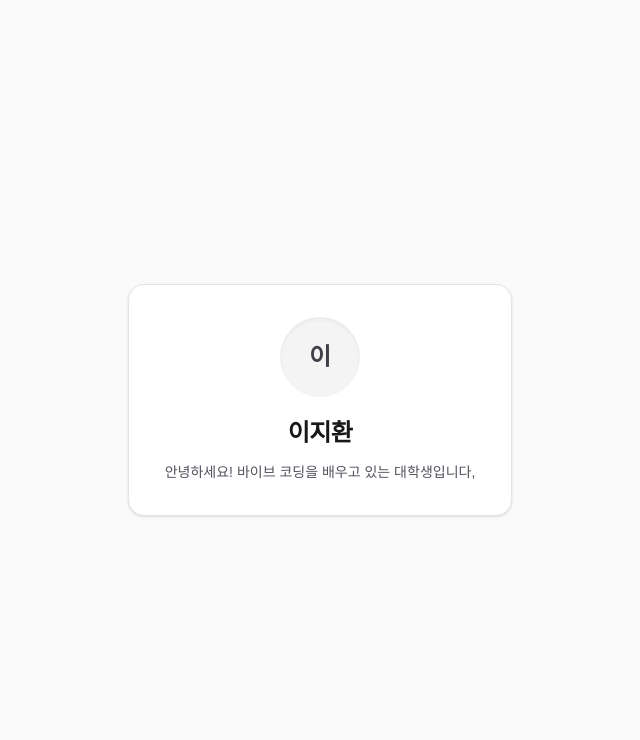
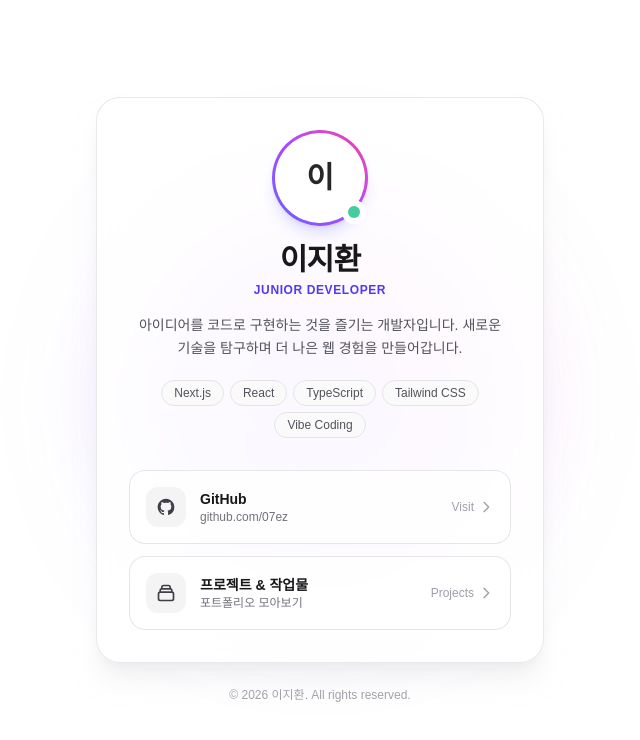
Before and after one commit to 07ez/mylink, a Next.js app: page / in a window 1280 px wide. Shown: the top 740 px of the page, without its empty margins (320-960 px from the left). Built offline with nearby package versions, Linux system fonts and the light colour scheme.

Commit message:
style: 프로필 페이지 디자인 고도화 및 소개글 개선

```diff
--- a/src/app/page.tsx
+++ b/src/app/page.tsx
@@ -1,13 +1,133 @@
 export default function Home() {
+  const links = [
+    {
+      title: "GitHub",
+      description: "github.com/07ez",
+      url: "https://github.com/07ez",
+      badge: "Visit",
+      icon: (
+        <svg className="h-5 w-5" fill="currentColor" viewBox="0 0 24 24">
+          <path
+            fillRule="evenodd"
+            clipRule="evenodd"
+            d="M12 2C6.477 2 2 6.484 2 12.017c0 4.425 2.865 8.18 6.839 9.504.5.092.682-.217.682-.483 0-.237-.008-.868-.013-1.703-2.782.605-3.369-1.343-3.369-1.343-.454-1.158-1.11-1.466-1.11-1.466-.908-.62.069-.608.069-.608 1.003.07 1.53 1.032 1.53 1.032.892 1.53 2.341 1.088 2.91.832.092-.647.35-1.088.636-1.338-2.22-.253-4.555-1.113-4.555-4.951 0-1.093.39-1.988 1.029-2.688-.103-.253-.446-1.272.098-2.65 0 0 .84-.27 2.75 1.026A9.564 9.564 0 0112 6.844c.85.004 1.705.115 2.504.337 1.909-1.296 2.747-1.027 2.747-1.027.546 1.379.202 2.398.1 2.651.64.7 1.028 1.595 1.028 2.688 0 3.848-2.339 4.695-4.566 4.943.359.309.678.92.678 1.855 0 1.338-.012 2.419-.012 2.747 0 .268.18.58.688.482A10.019 10.019 0 0022 12.017C22 6.484 17.522 2 12 2z"
+          />
+        </svg>
+      ),
+    },
+    {
+      title: "프로젝트 & 작업물",
+      description: "포트폴리오 모아보기",
+      url: "https://github.com/07ez?tab=repositories",
+      badge: "Projects",
+      icon: (
+        <svg className="h-5 w-5" fill="none" stroke="currentColor" strokeWidth="2" viewBox="0 0 24 24">
+          <path
+            strokeLinecap="round"
+            strokeLinejoin="round"
+            d="M19 11H5m14 0a2 2 0 012 2v6a2 2 0 01-2 2H5a2 2 0 01-2-2v-6a2 2 0 012-2m14 0V9a2 2 0 00-2-2M5 11V9a2 2 0 012-2m0 0V5a2 2 0 012-2h6a2 2 0 012 2v2M7 7h10"
+          />
+        </svg>
+      ),
+    },
+  ];
+
+  const tags = ["Next.js", "React", "TypeScript", "Tailwind CSS", "Vibe Coding"];
+
   return (
-    <main className="flex flex-1 items-center justify-center p-6 bg-zinc-50 dark:bg-zinc-950 text-zinc-900 dark:text-zinc-100">
-      <div className="w-full max-w-sm rounded-2xl bg-white p-8 shadow-sm border border-zinc-200 dark:bg-zinc-900 dark:border-zinc-800 text-center">
-        <div className="mx-auto mb-5 flex h-20 w-20 items-center justify-center rounded-full bg-zinc-100 text-2xl font-bold text-zinc-700 shadow-inner dark:bg-zinc-800 dark:text-zinc-200">
-          이
+    <main className="relative flex min-h-screen flex-col items-center justify-center overflow-hidden px-4 py-16 sm:px-6">
+      {/* 부드러운 배경 블러 데코레이션 */}
+      <div className="pointer-events-none absolute inset-0 -z-10 flex items-center justify-center">
+        <div className="h-[380px] w-[380px] rounded-full bg-gradient-to-tr from-indigo-500/20 via-purple-500/20 to-pink-500/20 blur-3xl dark:from-indigo-600/15 dark:via-purple-600/15 dark:to-pink-600/15" />
+      </div>
+
+      <div className="w-full max-w-md">
+        {/* 메인 프로필 카드 */}
+        <div className="rounded-3xl border border-zinc-200/80 bg-white/80 p-8 shadow-xl shadow-zinc-200/50 backdrop-blur-xl dark:border-zinc-800/80 dark:bg-zinc-900/80 dark:shadow-none">
+          {/* 아바타 영역 */}
+          <div className="flex flex-col items-center text-center">
+            <div className="relative mb-4">
+              <div className="flex h-24 w-24 items-center justify-center rounded-full bg-gradient-to-tr from-indigo-500 via-purple-500 to-pink-500 p-[3px] shadow-lg shadow-indigo-500/20">
+                <div className="flex h-full w-full items-center justify-center rounded-full bg-white text-3xl font-extrabold text-zinc-800 dark:bg-zinc-900 dark:text-zinc-100">
+                  이
+                </div>
+              </div>
+              {/* 상태 뱃지 */}
+              <span className="absolute bottom-1 right-1 flex h-5 w-5 items-center justify-center rounded-full bg-white ring-2 ring-white dark:bg-zinc-900 dark:ring-zinc-900">
+                <span className="h-3 w-3 rounded-full bg-emerald-500 animate-pulse" />
+              </span>
+            </div>
+
+            {/* 이름 및 타이틀 */}
+            <h1 className="text-2xl font-bold tracking-tight text-zinc-900 sm:text-3xl dark:text-zinc-50">
+              이지환
+            </h1>
+            <p className="mt-1 text-xs font-semibold uppercase tracking-wider text-indigo-600 dark:text-indigo-400">
+              Junior Developer
+            </p>
+
+            {/* 소개글 */}
+            <p className="mt-4 text-sm leading-relaxed text-zinc-600 dark:text-zinc-300 break-keep">
+              아이디어를 코드로 구현하는 것을 즐기는 개발자입니다. 새로운 기술을 탐구하며 더 나은 웹 경험을 만들어갑니다.
+            </p>
+
+            {/* 기술 태그 */}
+            <div className="mt-5 flex flex-wrap justify-center gap-1.5">
+              {tags.map((tag) => (
+                <span
+                  key={tag}
+                  className="rounded-full border border-zinc-200 bg-zinc-50 px-3 py-1 text-xs font-medium text-zinc-600 transition-colors hover:border-zinc-300 dark:border-zinc-800 dark:bg-zinc-800/60 dark:text-zinc-300"
+                >
+                  {tag}
+                </span>
+              ))}
+            </div>
+          </div>
+
+          {/* 링크 목록 */}
+          <div className="mt-8 space-y-3">
+            {links.map((link) => (
+              <a
+                key={link.title}
+                href={link.url}
+                target="_blank"
+                rel="noopener noreferrer"
+                className="group flex items-center justify-between rounded-2xl border border-zinc-200/90 bg-white/70 p-4 transition-all duration-200 hover:-translate-y-0.5 hover:border-zinc-400 hover:bg-white hover:shadow-md dark:border-zinc-800 dark:bg-zinc-800/40 dark:hover:border-zinc-700 dark:hover:bg-zinc-800"
+              >
+                <div className="flex items-center gap-3.5">
+                  <div className="flex h-10 w-10 items-center justify-center rounded-xl bg-zinc-100 text-zinc-700 transition-colors group-hover:bg-indigo-50 group-hover:text-indigo-600 dark:bg-zinc-800 dark:text-zinc-300 dark:group-hover:bg-indigo-950/50 dark:group-hover:text-indigo-400">
+                    {link.icon}
+                  </div>
+                  <div className="text-left">
+                    <div className="text-sm font-semibold text-zinc-900 dark:text-zinc-100">
+                      {link.title}
+                    </div>
+                    <div className="text-xs text-zinc-500 dark:text-zinc-400">
+                      {link.description}
+                    </div>
+                  </div>
+                </div>
+
+                <div className="flex items-center gap-1 text-xs font-medium text-zinc-400 transition-colors group-hover:text-indigo-600 dark:group-hover:text-indigo-400">
+                  <span>{link.badge}</span>
+                  <svg
+                    className="h-4 w-4 transition-transform group-hover:translate-x-0.5"
+                    fill="none"
+                    stroke="currentColor"
+                    strokeWidth="2"
+                    viewBox="0 0 24 24"
+                  >
+                    <path strokeLinecap="round" strokeLinejoin="round" d="M9 5l7 7-7 7" />
+                  </svg>
+                </div>
+              </a>
+            ))}
+          </div>
         </div>
-        <h1 className="text-2xl font-bold tracking-tight">이지환</h1>
-        <p className="mt-3 text-sm leading-relaxed text-zinc-600 dark:text-zinc-400 break-keep">
-          안녕하세요! 바이브 코딩을 배우고 있는 대학생입니다,
+
+        {/* 푸터 */}
+        <p className="mt-6 text-center text-xs text-zinc-400 dark:text-zinc-600">
+          © 2026 이지환. All rights reserved.
         </p>
       </div>
     </main>
```
